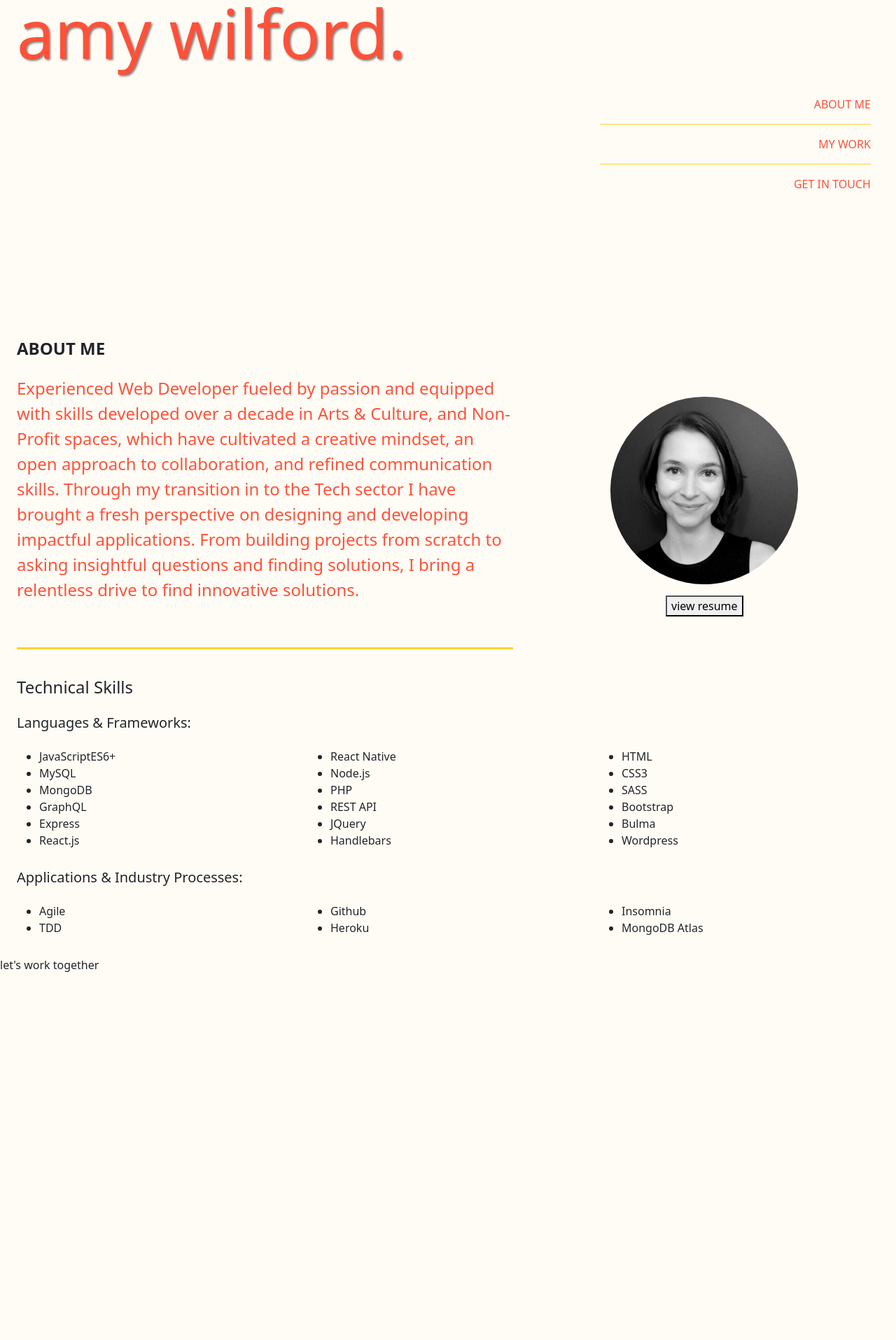
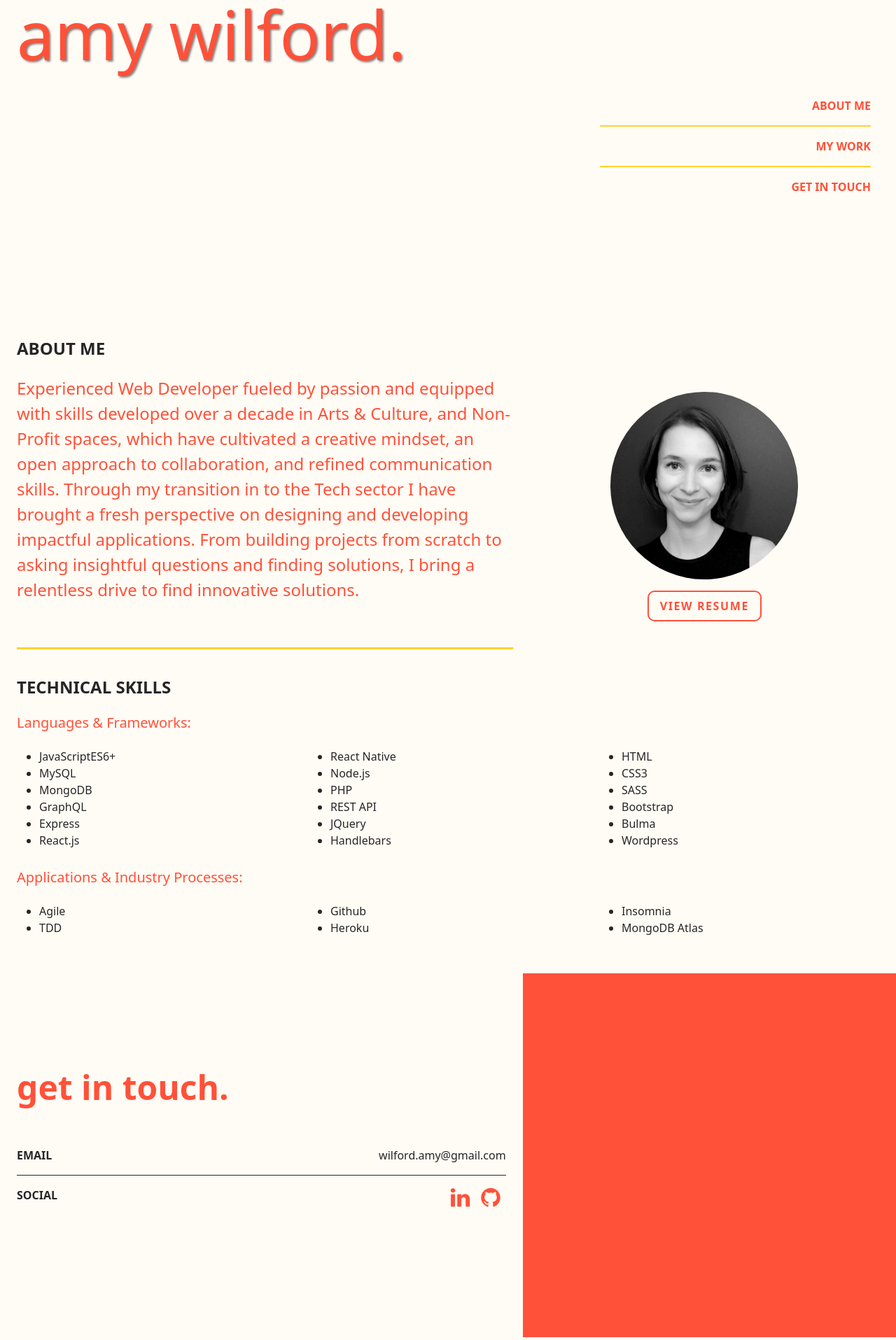
Before and after one commit to AmyWilford/aw-portflio, a React (Create React App) app: page / in a window 1280 px wide. Shown: the part 320-2235 px from the top of the page at 70% size. Before the commit the page ends 1711 px from the top, so only its background shows below. Built offline with nearby package versions, Linux system fonts and the light colour scheme.

Commit message:
styled contact section

```diff
--- a/package.json
+++ b/package.json
@@ -10,6 +10,7 @@
     "@testing-library/react": "^13.4.0",
     "@testing-library/user-event": "^13.5.0",
     "bootstrap": "^5.3.0",
+    "font-awesome": "^4.7.0",
     "react": "^18.2.0",
     "react-dom": "^18.2.0",
     "react-scripts": "5.0.1",
--- a/src/components/About.js
+++ b/src/components/About.js
@@ -4,10 +4,10 @@ import headshot from "../assets/aw-headshot.png";
 
 export default function About() {
   return (
-    <section id="about" className="px-4">
+    <section id="about" className="ps-4 pe-4">
       <h4 className="text-uppercase my-4 fw-bold">about me</h4>
 
-      <div className="row gx-4 d-flex align-items-center">
+      <div className="row d-flex align-items-center">
         <div className="col-md-7 col-12">
             <div className="pb-5" id="bio">
             Experienced Web Developer fueled by passion and equipped with skills
@@ -31,9 +31,9 @@ export default function About() {
         <hr className="section-divider section-divider-mobile"></hr>
       </div>
       <div className="my-4">
-        <h4>Technical Skills</h4>
+        <h4 className="fw-bold text-uppercase my-4">Technical Skills</h4>
         <div>
-          <h5 className="my-4">Languages & Frameworks:</h5>
+          <h5 className="my-4 custom-primary">Languages & Frameworks:</h5>
           <div className="about-list-container">
             <ul>
               <li>JavaScriptES6+</li>
@@ -58,7 +58,7 @@ export default function About() {
           </div>
         </div>
         <div>
-          <h5 className="my-4">Applications & Industry Processes:</h5>
+          <h5 className="my-4 custom-primary">Applications & Industry Processes:</h5>
           <div className="about-list-container">
             <ul>
               <li>Agile</li>
--- a/src/components/Banner.js
+++ b/src/components/Banner.js
@@ -3,25 +3,25 @@ import "./styles/Banner.css";
 
 export default function Banner() {
   return (
-    <section className="banner-container px-4">
-        <div className="fw-bold text-uppercase">Web Developer</div>
-        <div className="banner-main-text">
-          <h1>amy wilford.</h1>
-        </div>
+    <section className="banner-container ps-4 pe-4">
+      <div className="fw-bold text-uppercase lead">Web Developer</div>
+      <div className="banner-main-text">
+        <h1>amy wilford.</h1>
+      </div>
       <div className="row m-0">
         <div className="col-sm-8 col-6"></div>
         <div className="col-sm-4 col-6 pt-4">
-          <div id="banner-nav-options">
+          <div className="banner-nav-options">
             <div>
               <a href="#about">About Me</a>
             </div>
             <hr></hr>
             <div>
-              <a href="#"> My Work</a>
+              <a href="#portfolio"> My Work</a>
             </div>
             <hr></hr>
             <div>
-              <a href="#">Get in touch</a>
+              <a href="#contact">Get in touch</a>
             </div>
           </div>
         </div>
--- a/src/components/Contact.js
+++ b/src/components/Contact.js
@@ -0,0 +1,46 @@
+import React from "react";
+import "font-awesome/css/font-awesome.min.css";
+import "./styles/Contact.css";
+export default function Contact() {
+  return (
+    <>
+      <div className="row contact-container mt-5 gx-0">
+        <div className="col-md-7">
+          <section id="contact" className="ps-4 pe-4">
+            <h2 className="custom-primary fw-bold">get in touch.</h2>
+            <div className="py-5">
+              <div className="row gx-0">
+                <div className="col-4 text-uppercase fw-bold">Email</div>
+                <div className="col-8 text-end">wilford.amy@gmail.com</div>
+              </div>
+              <hr></hr>
+              <div className="row">
+                <div className="col-4 text-uppercase fw-bold">social</div>
+                <div className="col-8 d-flex justify-content-end">
+                  <a
+                    href="https://www.linkedin.com/in/amywilford/"
+                    target="_blank"
+                    rel="noreferrer"
+                  >
+                    <i className="fa fa-2x fa-linkedin mx-2"></i>
+                  </a>
+                  <a
+                    href="https://github.com/AmyWilford"
+                    target="_blank"
+                    rel="noreferrer"
+                  >
+                    <i
+                      className="fa fa-2x fa-github mx-2"
+                      aria-hidden="true"
+                    ></i>
+                  </a>
+                </div>
+              </div>
+            </div>
+          </section>
+        </div>
+        <div className="col-md-5 col-12 contact-img-container"></div>
+      </div>
+    </>
+  );
+}
--- a/src/components/Container.js
+++ b/src/components/Container.js
@@ -2,6 +2,7 @@ import React, { useState } from "react";
 import Header from "./Header";
 import Banner from "./Banner";
 import About from "./About";
+import Contact from "./Contact";
 import Footer from "./Footer";
 
 export default function Container() {
@@ -12,6 +13,7 @@ export default function Container() {
       <Header />
       <Banner />
       <About />
+      <Contact />
       <Footer />
     </>
   );
--- a/src/components/Nav.js
+++ b/src/components/Nav.js
@@ -34,7 +34,7 @@ const Navbar = () => {
             <a href="/">Portfolio</a>
           </li>
           <li>
-            <a href="/">Contact</a>
+            <a href="#contact">Contact</a>
           </li>
         </ul>
       </div>
--- /dev/null
+++ b/src/components/Section.js
@@ -0,0 +1,6 @@
+import React from "react";
+
+export default function SectionDivider() {
+  return
+  <hr className="section-divider section-divider-mobile"></hr>;
+}
--- a/src/components/styles/About.css
+++ b/src/components/styles/About.css
@@ -14,6 +14,56 @@
 .about-list-container {
     column-count: 3;
 }
+
+
+button{
+    position: relative;
+    border: 2px solid #FF5139;
+    background-color: transparent;
+    border-radius: 10px;
+    color: #FF5139;
+    padding: .5rem 1rem;
+    transition-duration: 0.4s;
+    -webkit-transition-duration: 0.4s; /* Safari */
+    text-transform: uppercase;
+    letter-spacing: .1rem;
+    font-weight: bold;
+  }
+
+  button:hover {
+    transition-duration: 0.1s;
+    background-color: #041E7D;
+    border: 2px solid #041E7D;
+    color: #FFFCF5;
+  }
+
+  button:after {
+    content: "";
+    display: block;
+    position: absolute;
+    border-radius: 10px;
+    left: 0;
+    top:0;
+    width: 100%;
+    height: 100%;
+    opacity: 0;
+    transition: all 0.5s;
+    box-shadow: 0 0 5px 30px #041E7D;
+  }
+
+  button:active:after {
+    box-shadow: 0 0 0 0 white;
+    position: absolute;
+    border-radius: 10px;
+    left: 0;
+    top:0;
+    opacity: 1;
+    transition: 0s;
+  }
+
+  button:active {
+    top: 1px;
+  }
 
 @media (max-width: 768px) {
     .section-divider-mobile {
--- a/src/components/styles/Banner.css
+++ b/src/components/styles/Banner.css
@@ -8,15 +8,27 @@
     font-size: 6rem;
     color: #FF5139;
     text-shadow: 2px 2px 3px grey;
+}
+
+.banner-nav-options div {
+    text-align: right;
+}
+.banner-nav-options a {
+    text-transform: uppercase;
+    text-decoration: none;
+    font-weight: bold;
+}
+
+.banner-nav-options a:hover {
+    color: #FFD230;
+    transition: color .54s ease;
 
 }
 
-#banner-nav-options div {
-    text-align: right;
-}
-#banner-nav-options a {
-    text-transform: uppercase;
-    text-decoration: none;
+.banner-nav-options hr {
+    color: #FFD230;
+    opacity: 1;
+    border-bottom: 1px solid #FFD230;
 }
 
 
--- /dev/null
+++ b/src/components/styles/Contact.css
@@ -0,0 +1,22 @@
+#contact {
+    height: 65vh;
+    display:flex;
+    flex-direction: column;
+    justify-content: center;
+}
+#contact h2 {
+    font-size: 3rem;
+}
+hr{
+    /* border-bottom: 1px solid #272626; */
+    opacity: 1;
+    color: #272626
+}
+/* .contact-container {
+    background-color: #041E7D;
+    color: #FFFCF5
+} */
+
+.contact-img-container{
+    background-color: #FF5139;
+}
--- a/src/index.css
+++ b/src/index.css
@@ -1,14 +1,27 @@
+.custom-primary {
+    color: #FF5139
+}
+
+.custom-secondary {
+    color:#FFFCF5
+}
+.custom-accent {
+    color: #FFD230
+}
 body {
     background-color:#FFFCF5 ;
+    color: #272626;
 }
 a{
     color: #FF5139;
 }
-hr {
+a:hover {
+    color:#FFD230;
+    transition: color .3s ease;
+}
+
+.section-divider {
     color: #FFD230;
     opacity: 1;
-
-}
-.section-divider {
     border-bottom: 2px solid #FFD230;
 }
```
Also changed, not shown: src/components/styles/Header.css (+0 -9 lines), 1 other file (tests, documents, lock files or other folders).
